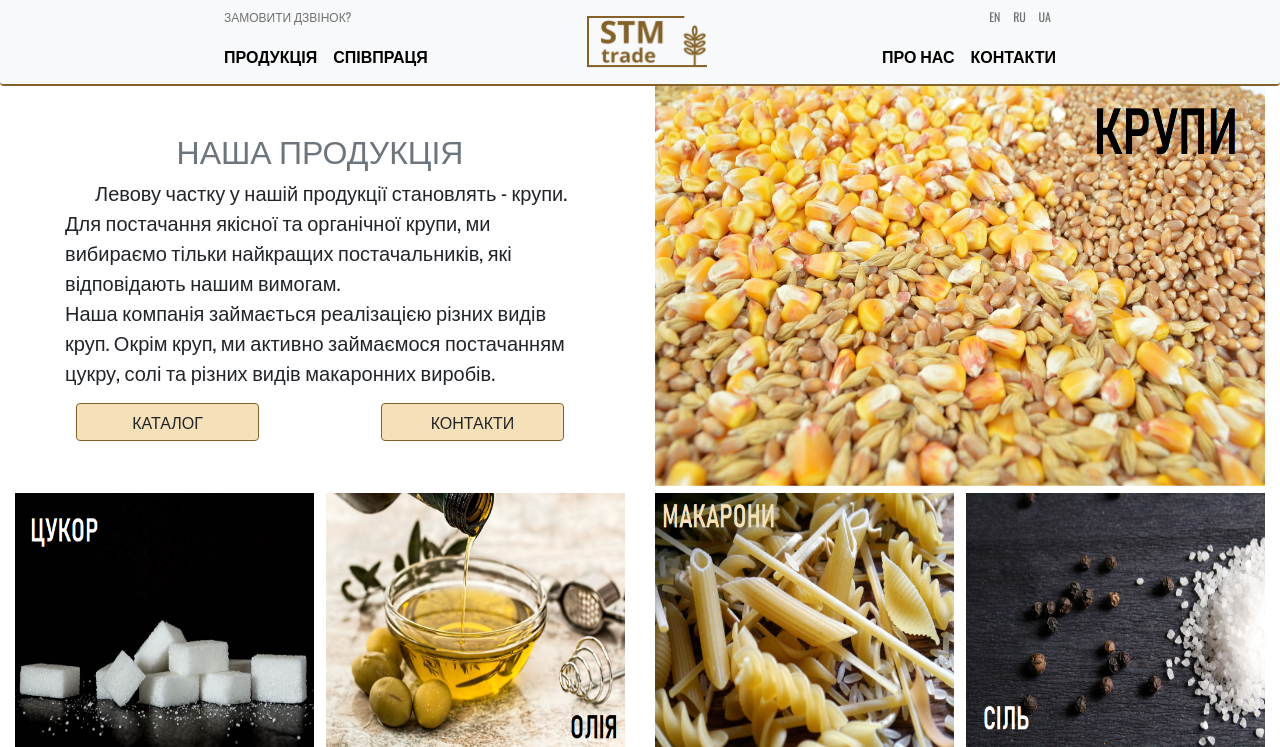
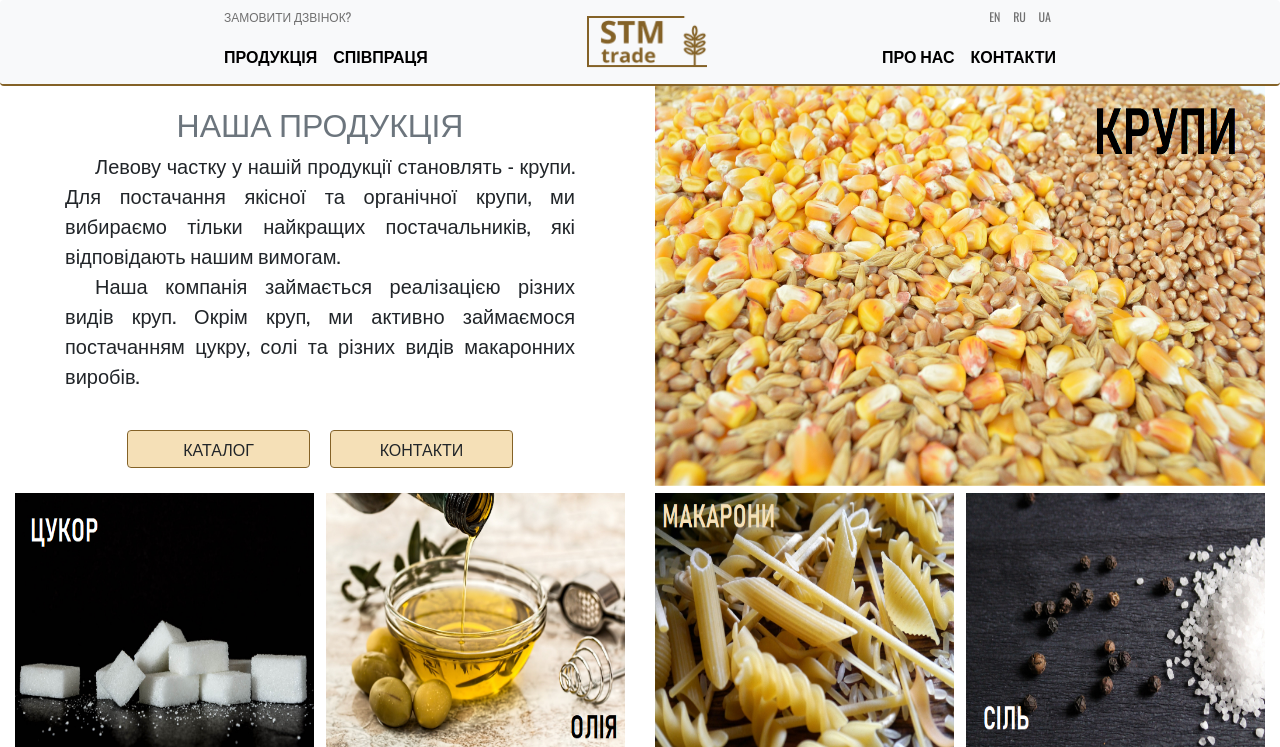
Before and after one commit to amin21212121/amin212121.github.io, a PHP site: page / in a window 1280 px wide. Shown: the top 747 px of the page. Run offline with PHP 8.4, Linux system fonts and the light colour scheme.

Commit message:
fix width

```diff
--- a/css/style.css
+++ b/css/style.css
@@ -73,6 +73,8 @@ padding: 0px 200px 0px 0px;
 body > div.container-fluid.marketing > div.row.featurette > div:nth-child(1) > p {
 padding: 0px 50px;
 text-indent: 1.5em;
+text-align: justify;
+margin: 0px;
 }
 
 body > div.container-fluid.marketing > div.row.other-product > div:nth-child(1) > div > span {
@@ -86,7 +88,9 @@ body > div.container-fluid.marketing > div.row.other-product > div:nth-child(1)
 
 .btnclasssecondblock{
 	display: flex;
-    justify-content: space-around;
+    justify-content: center;
+	margin-top: 40px;
+
 }
 
 
@@ -95,6 +99,7 @@ background: #F5E0B7 0% 0% no-repeat padding-box;
 border: 1px solid #846227;
 opacity: 1;
     width: 30%;
+	margin: 0px 10px
 }
 
 .other-product {
@@ -197,6 +202,11 @@ footer .col-lg-6 {
 		text-align: center;
 }
 
+footer .row {
+	margin-right: 0px;
+    margin-left: -15px;
+}
+
 .foot-link, .foot-link a {
 	color: #846227;
 	padding: 0px 10px;
--- a/index.html
+++ b/index.html
@@ -62,7 +62,7 @@
   <div class="row featurette">
       <div class="col-md-6">
         <h2 class="featurette-heading"><span class="text-muted">НАША ПРОДУКЦІЯ</span></h2>
-        <p class="lead">Левову частку у нашій продукції становлять - крупи. Для постачання якісної та органічної крупи, ми вибираємо тільки найкращих постачальників, які відповідають нашим вимогам. <br>Наша компанія займається реалізацією різних видів круп. Окрім круп, ми активно займаємося постачанням цукру, солі та різних видів макаронних виробів.</p></p>
+        <p class="lead">Левову частку у нашій продукції становлять - крупи. Для постачання якісної та органічної крупи, ми вибираємо тільки найкращих постачальників, які відповідають нашим вимогам.</p>  <p class="lead">Наша компанія займається реалізацією різних видів круп. Окрім круп, ми активно займаємося постачанням цукру, солі та різних видів макаронних виробів.</p>
 		<div class="btnclasssecondblock">
 		<a class="btn btn-secblock" href="#" role="button">КАТАЛОГ</a>
 		<a class="btn btn-secblock" href="#" role="button">КОНТАКТИ</a>
```
